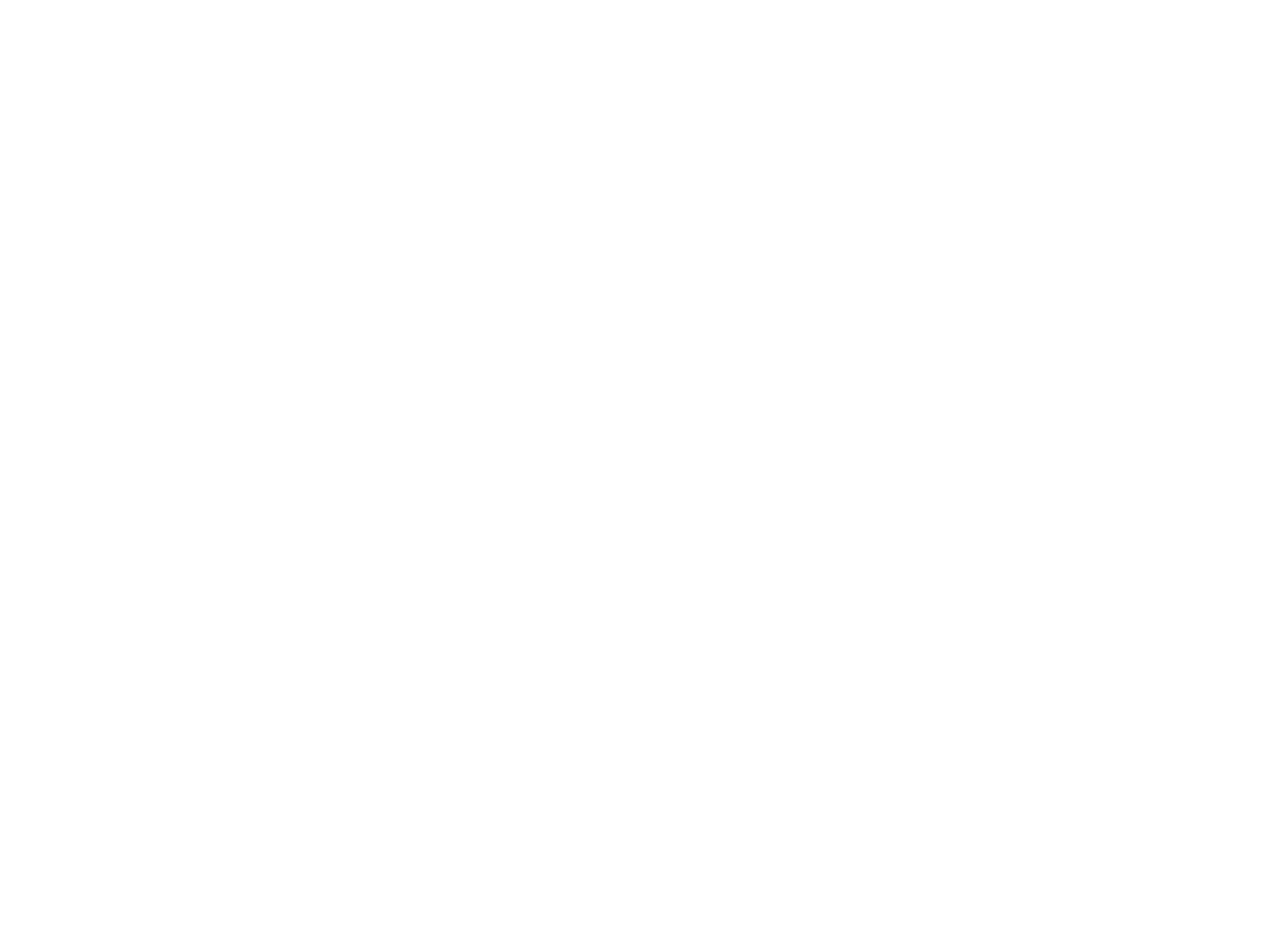
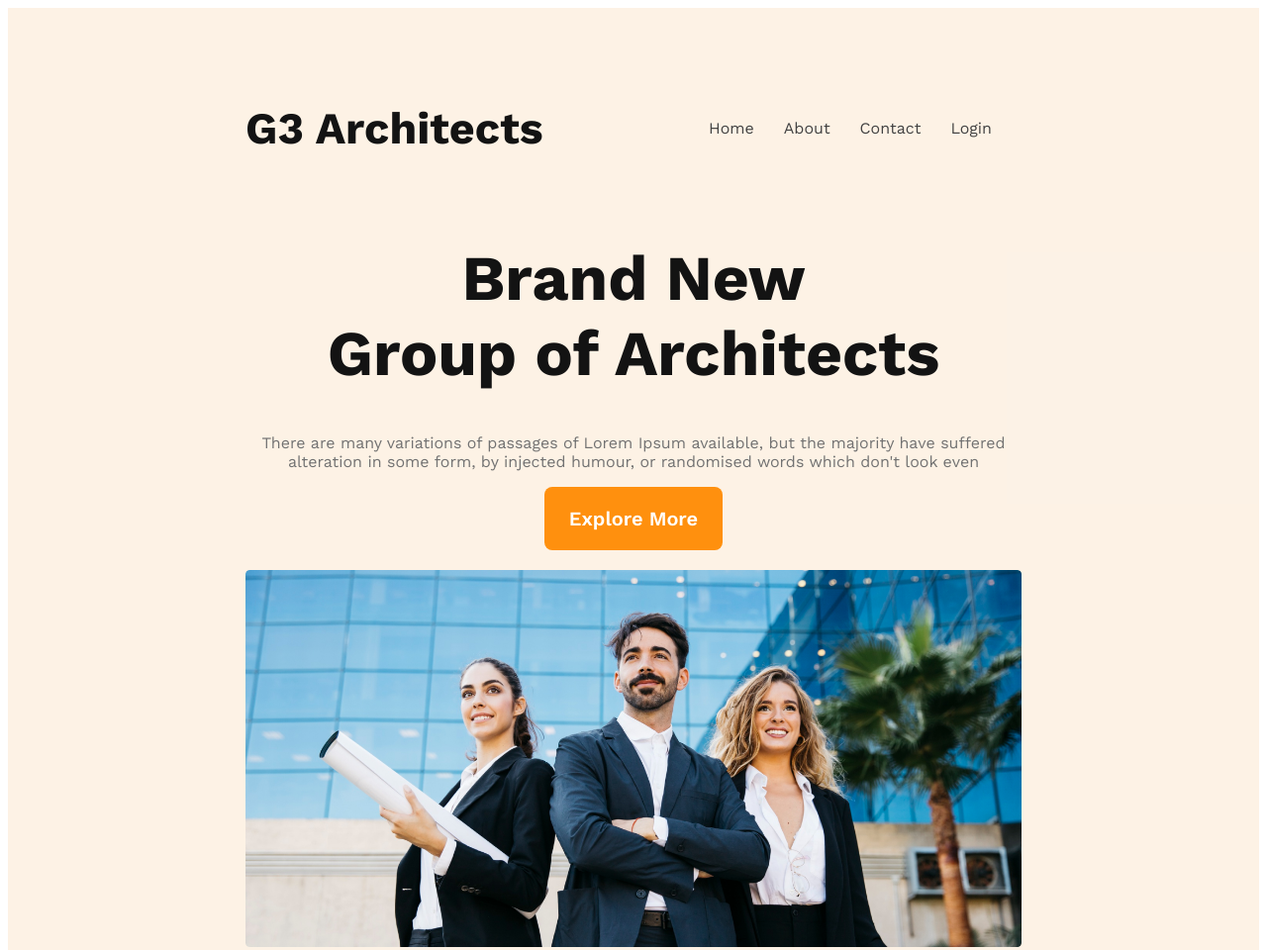
Before and after one commit to Shakilofficial/g3-architects, a plain HTML site: page index.html in a window 1280 px wide. Shown: the top 960 px of the page at 99% size. Before the commit the page ends 800 px from the top, so only its background shows below. Drawn offline with nearby package versions, Linux system fonts and the light colour scheme.

Commit message:
finished header section with resonsive

```diff
--- a/index.html
+++ b/index.html
@@ -14,13 +14,29 @@
   </head>
   <body>
     <header>
-
+      <nav>
+        <h3 class="nav-title">G3 Architects</h3>
+        <ul>
+          <li><a href="">Home</a></li>
+          <li><a href="">About</a></li>
+          <li><a href="">Contact</a></li>
+          <li><a href="">Login</a></li>
+        </ul>
+      </nav>
+      <div class="banner">
+        <div class="banner-content">
+          <h1 class="banner-title">Brand New <br> Group of Architects</h1>
+          <p class="banner-description">
+            There are many variations of passages of Lorem Ipsum available, but
+            the majority have suffered alteration in some form, by injected
+            humour, or randomised words which don't look even
+          </p>
+          <button class="btn-primary">Explore More</button>
+        </div>
+        <img src="images/banner.png" alt="banner-image">
+      </div>
     </header>
-    <main>
-
-    </main>
-    <footer>
-
-    </footer>
+    <main></main>
+    <footer></footer>
   </body>
 </html>
--- a/styles/g3-styles.css
+++ b/styles/g3-styles.css
@@ -0,0 +1,86 @@
+/* share styles */
+* {
+  font-family: Work Sans;
+}
+.btn-primary {
+  color: #fff;
+  font-size: 1.25rem;
+  font-weight: 600;
+  padding: 20px 25px;
+  border-radius: 8px;
+  border: 0;
+  background: #ff900e;
+  cursor: pointer;
+}
+/* header styles */
+header {
+  background: rgba(228, 124, 5, 0.1);
+  padding: 50px 240px;
+}
+nav {
+  display: flex;
+  justify-content: space-between;
+  align-items: center;
+}
+.nav-title {
+  color: #131313;
+  font-size: 2.8rem;
+  font-weight: 700;
+}
+
+nav > ul {
+  display: flex;
+}
+nav li {
+  list-style: none;
+  margin-right: 30px;
+  font-weight: 500;
+  font-size: 1rem;
+}
+nav li a {
+  text-decoration: none;
+  color: #424242;
+}
+/* banner styles */
+.banner-content {
+  max-width: 800px;
+  text-align: center;
+  margin: 0 auto;
+}
+.banner-title {
+  color: #131313;
+  font-size: 4rem;
+  font-weight: 700;
+}
+.banner-description {
+  color: #727272;
+}
+.banner img{
+    margin-top: 20px;
+    width: 100%;
+}
+
+
+
+/* responsive media queries */
+
+/* mobile devices or small devices */
+@media screen and (max-width: 576px){
+    header{
+        padding: 20px;
+    }
+    nav{
+        flex-direction: column;
+    }
+}
+
+/* tablet or medium devices */
+
+@media  screen and (min-width:576px) and (max-width:960px) {
+    header{
+        padding: 50px;
+    }
+    nav{
+        flex-direction: column;
+    }
+}
```
